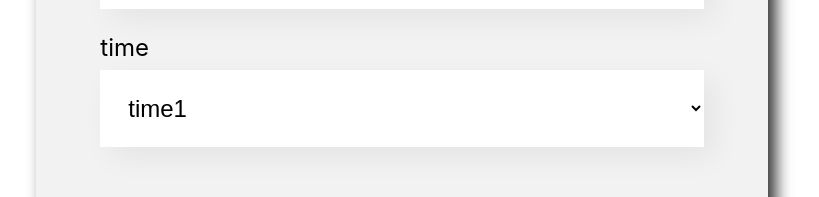
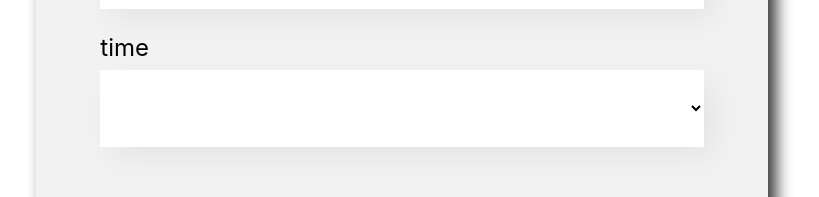
Before and after one commit to RondinelliNelvam/ProjectReact, a React (Create React App) app: page / in a window 1280 px wide. Shown: the part 1065-1262 px from the top of the page, without its empty margins (238-1057 px from the left). Built offline with nearby package versions, Linux system fonts and the light colour scheme.

Commit message:
atualização de form

```diff
--- a/src/components/Colaborator/Colaborator.js
+++ b/src/components/Colaborator/Colaborator.js
@@ -1,14 +1,14 @@
 import "./Colaborator.css";
 
-const Colaborator = (props) => {
+const Colaborator = ({imagem, nome, cargo, corDeFundo}) => {
   return (
     <div className="colaborador">
-      <div className="cabecalho">
-        <img src={props.imagem} alt={props.nome} />
+      <div className="cabecalho" style={{backgroundColor : corDeFundo }}>
+        <img src={imagem} alt={nome} />
       </div>
       <div className="rodape">
-        <h4>{props.nome}</h4>
-        <h5>{props.cargo}</h5>
+        <h4>{nome}</h4>
+        <h5>{cargo}</h5>
       </div>
     </div>
   );
--- a/src/components/Forms/Forms.js
+++ b/src/components/Forms/Forms.js
@@ -13,6 +13,10 @@ const Forms = (props) => {
   const onSave = (event) => {
     event.preventDefault();
     props.registerContributor({ nome, cargo, imagem, team });
+    setNome('')
+    setCargo('')
+    setImagem('')
+    setteam('')
   };
   return (
     <section className="formulario">
--- a/src/components/SuspenseList/SuspenseList.js
+++ b/src/components/SuspenseList/SuspenseList.js
@@ -7,8 +7,9 @@ const SuspenseList = (props) => {
       <select
         onChange={(event) => props.aoAlterado(event.target.value)}
         required={props.required}
-        value={props.value}
+        value={props.valor}
       >
+        <option value={""}></option>
         {props.itens.map((item) => (
           <option key={item}>{item}</option>
         ))}
--- a/src/components/Team/Team.js
+++ b/src/components/Team/Team.js
@@ -5,11 +5,11 @@ const Team = (props) => {
   const css = { backgroundColor: props.colorSec };
   const bordercss = { borderColor: props.colorPrim };
   return (
-    props.colaboradores.length > 0 && <section className="time" style={css}>
+    (props.colaboradores.length  > 0) ? <section className="time" style={css}>
       <h3 style={bordercss}>{props.nome}</h3>
       <div className="colaboradores">
         {props.colaboradores.map((colaborador) => (
-          <Colaborator key={colaborador.nome}
+          <Colaborator corDeFundo= {props.colorPrim} key={colaborador.nome}
             nome={colaborador.nome}
             cargo={colaborador.cargo}
             imagem={colaborador.imagem}
@@ -17,6 +17,7 @@ const Team = (props) => {
         ))}
       </div>
     </section>
+    : ""
   );
 };
 
```
